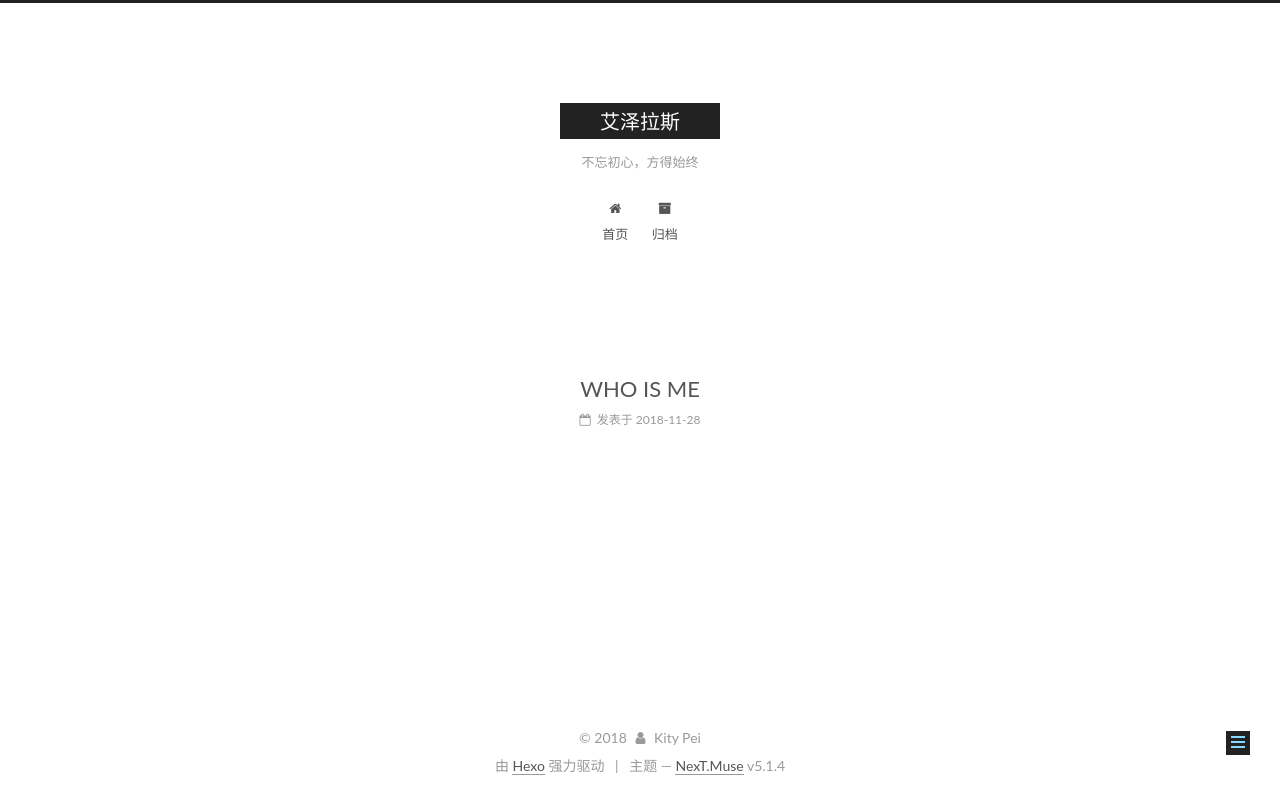
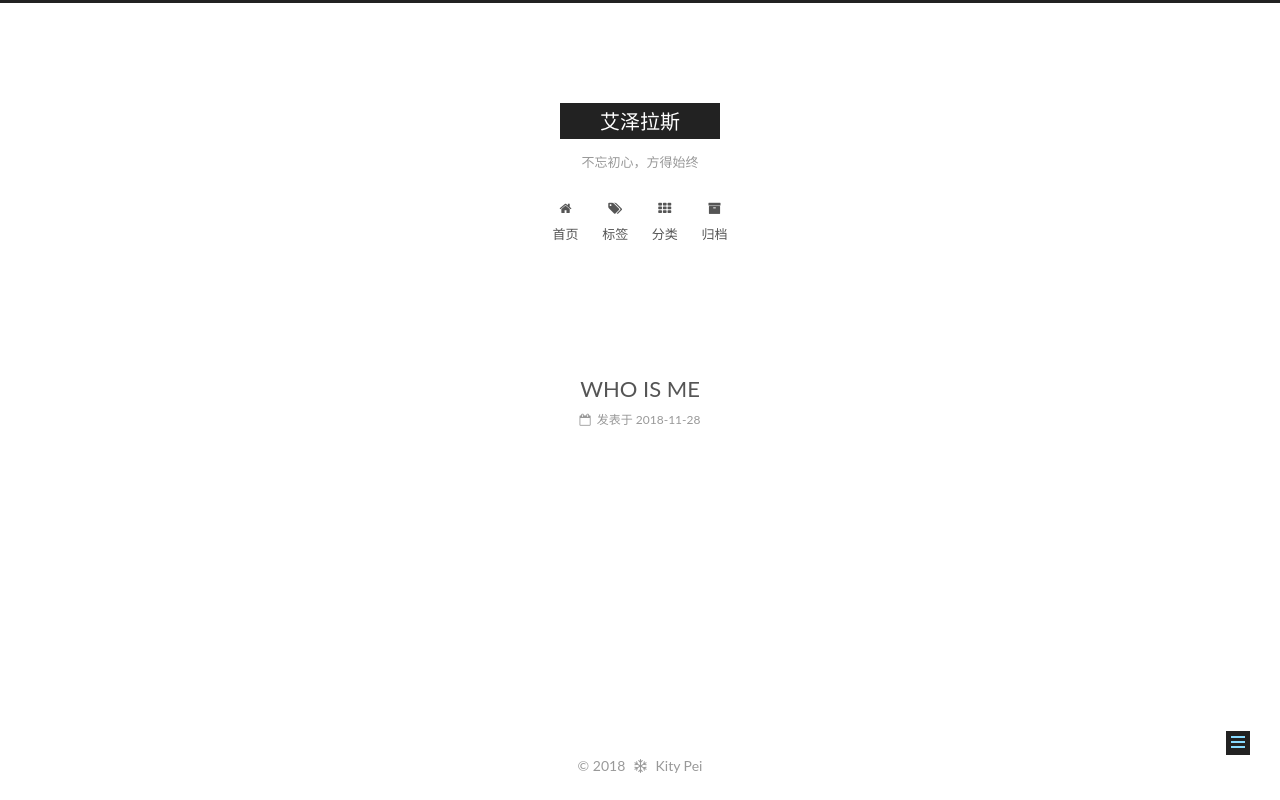
Before and after one commit to KityPei/KityPei.github.io, a plain HTML site: page 2018/11/28/WHO-IS-ME/index.html in a window 1280 px wide. Drawn offline with Linux system fonts and the light colour scheme.

Commit message:
Site updated: 2018-11-28 10:16:35

```diff
--- a/2018/11/28/WHO-IS-ME/index.html
+++ b/2018/11/28/WHO-IS-ME/index.html
@@ -5,7 +5,7 @@
 
 
 
-<html class="theme-next muse use-motion" lang="zh-Hans">
+<html class="theme-next gemini use-motion" lang="zh-Hans">
 <head><meta name="generator" content="Hexo 3.8.0">
   <meta charset="UTF-8">
 <meta http-equiv="X-UA-Compatible" content="IE=edge">
@@ -94,7 +94,7 @@
   var NexT = window.NexT || {};
   var CONFIG = {
     root: '/',
-    scheme: 'Muse',
+    scheme: 'Gemini',
     version: '5.1.4',
     sidebar: {"position":"left","display":"post","offset":12,"b2t":false,"scrollpercent":false,"onmobile":false},
     fancybox: true,
@@ -183,6 +183,26 @@
               <i class="menu-item-icon fa fa-fw fa-home"></i> <br>
 
             首页
+          </a>
+        </li>
+
+
+        <li class="menu-item menu-item-tags">
+          <a href="/tags/" rel="section">
+
+              <i class="menu-item-icon fa fa-fw fa-tags"></i> <br>
+
+            标签
+          </a>
+        </li>
+
+
+        <li class="menu-item menu-item-categories">
+          <a href="/categories/" rel="section">
+
+              <i class="menu-item-icon fa fa-fw fa-th"></i> <br>
+
+            分类
           </a>
         </li>
 
@@ -423,7 +443,7 @@
       <div class="footer-inner">
         <div class="copyright">&copy; <span itemprop="copyrightYear">2018</span>
   <span class="with-love">
-    <i class="fa fa-user"></i>
+    <i class="fa fa-snowflake-o"></i>
   </span>
   <span class="author" itemprop="copyrightHolder">Kity Pei</span>
 
@@ -431,15 +451,9 @@
 </div>
 
 
-  <div class="powered-by">由 <a class="theme-link" target="_blank" href="https://hexo.io">Hexo</a> 强力驱动</div>
 
 
 
-  <span class="post-meta-divider">|</span>
-
-
-
-  <div class="theme-info">主题 &mdash; <a class="theme-link" target="_blank" href="https://github.com/iissnan/hexo-theme-next">NexT.Muse</a> v5.1.4</div>
 
 
 
@@ -540,6 +554,13 @@
 
 
 
+  <script type="text/javascript" src="/js/src/affix.js?v=5.1.4"></script>
+
+  <script type="text/javascript" src="/js/src/schemes/pisces.js?v=5.1.4"></script>
+
+
+
+
   <script type="text/javascript" src="/js/src/scrollspy.js?v=5.1.4"></script>
 <script type="text/javascript" src="/js/src/post-details.js?v=5.1.4"></script>
 
```
Also changed, not shown: archives/2018/11/index.html (+30 -9 lines), archives/2018/index.html (+30 -9 lines), archives/index.html (+30 -9 lines), index.html (+30 -9 lines).
